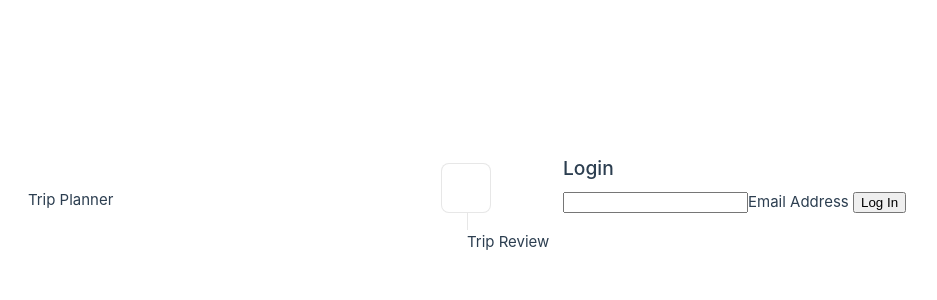
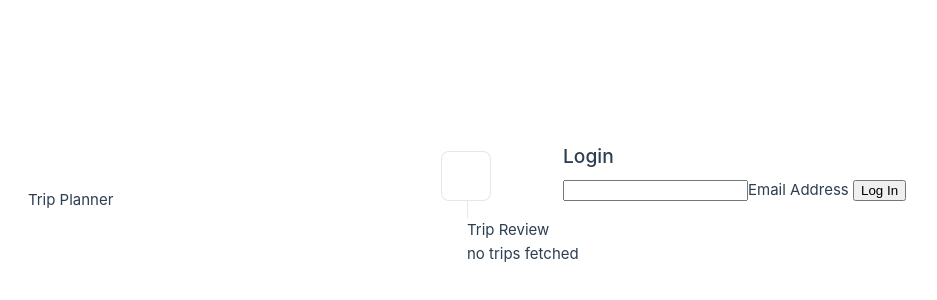
Before and after one commit to jakepark/rails-vue, a Vue app in the folder frontend/vue-rails/: page / in a window 1280 px wide. Shown: the part 200-500 px from the top of the page, without its empty margins (173-1110 px from the left). Built offline with nearby package versions, Linux system fonts and the light colour scheme.

Commit message:
no trip output

```diff
--- a/frontend/vue-rails/src/components/Trips.vue
+++ b/frontend/vue-rails/src/components/Trips.vue
@@ -18,7 +18,6 @@ onBeforeMount(() => {
 
 onMounted(() => {
   console.log(`the component is now mounted.`)
-
 })
 
 
@@ -37,10 +36,6 @@ onMounted(() => {
   <div class="trips">
     Trip Review
 
-    <div v-if="loading" class="loading">Loading...</div>
-
-    <div v-if="error" class="error">{{ error }}</div>
-
     <div v-if="trips">
       <h5>trips</h5>
       <ul class="mb-0">
@@ -48,7 +43,7 @@ onMounted(() => {
       </ul>
     </div>
     <div v-if="!trips" class="text-center">
-      <!-- <div class="spinner-border spinner-border-sm"></div> -->
+      no trips fetched
     </div>
   </div>
 </template>
```
